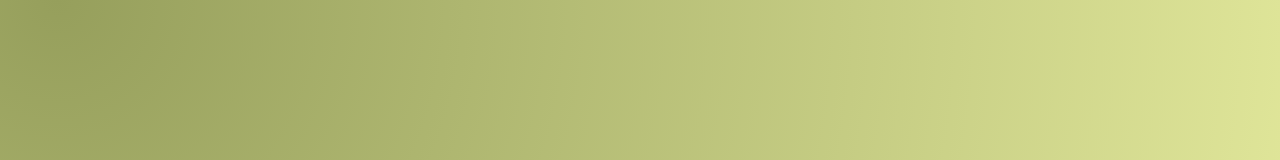
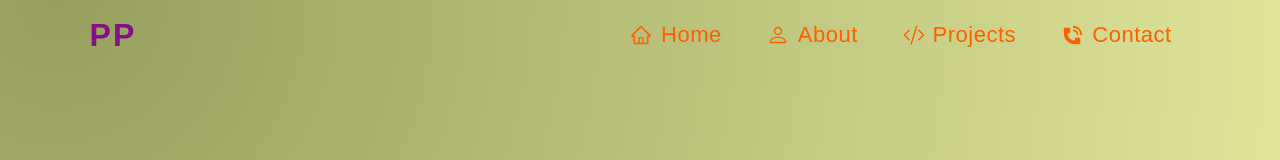
Before and after one commit to Prajp11/portfolio-pp, a React (Create React App) app: page / in a window 1280 px wide. Shown: the top 160 px of the page. Built offline with nearby package versions, Linux system fonts and the light colour scheme.

Commit message:
Updated Navbar Component into Homepage

```diff
--- a/src/App.js
+++ b/src/App.js
@@ -1,21 +1,23 @@
 import React from "react";
-import { BrowserRouter as Router, Routes, Route } from "react-router-dom";
-import HomePage from "./Components/Homepage";
+import { BrowserRouter as Router, Route, Routes } from "react-router-dom";
+import Nav from "./Components/Navbar";
+import Homepage from "./Components/Homepage";
 import About from "./Components/About";
-import Contact from "./Components/Contact"; // Import the Contact component
+import Contact from "./Components/Contact";
+import Projects from "./Components/Projects";
 
-function App() {
+const App = () => {
   return (
     <Router>
-      <div className="App">
-        <Routes>
-          <Route path="/" element={<HomePage />} />
-          <Route path="/about" element={<About />} />
-          <Route path="/contact" element={<Contact />} /> {/* Add Contact route */}
-        </Routes>
-      </div>
+      <Nav />
+      <Routes>
+        <Route path="/" element={<Homepage />} />
+        <Route path="/About" element={<About />} />
+        <Route path="/Contact" element={<Contact />} />
+        <Route path="/Projects" element={<Projects />} />
+      </Routes>
     </Router>
   );
-}
+};
 
 export default App;
--- /dev/null
+++ b/src/Components/Navbar.jsx
@@ -0,0 +1,81 @@
+import React, { useState } from "react";
+import { Link } from "react-router-dom";
+import { AiOutlineHome } from "react-icons/ai";
+import { BsPerson, BsCodeSlash } from "react-icons/bs";
+import { CgPhone } from "react-icons/cg";
+
+const Nav = () => {
+  const [navbarblur, setnavbarblur] = useState(false);
+
+  function scrollHandler() {
+    if (window.scrollY >= 20) {
+      setnavbarblur(true);
+    } else {
+      setnavbarblur(false);
+    }
+  }
+
+  var showMenu = () => {
+    var bar = document.getElementsByClassName("bar");
+    var ham = document.getElementsByClassName("NavbarLinks");
+    bar[0].classList.toggle("barOne");
+    bar[1].classList.toggle("barTwo");
+    bar[2].classList.toggle("barThree");
+
+    ham[0].classList.toggle("showNavbar");
+  };
+
+  var hideMenu = () => {
+    var bar = document.getElementsByClassName("bar");
+    var ham = document.getElementsByClassName("NavbarLinks");
+    bar[0].classList.remove("barOne");
+    bar[1].classList.remove("barTwo");
+    bar[2].classList.remove("barThree");
+    ham[0].classList.remove("showNavbar");
+  };
+
+  window.addEventListener("scroll", scrollHandler);
+
+  return (
+    <nav className={navbarblur ? "Navbar blur" : "Navbar"}>
+      <h1
+        title="Reload"
+        onClick={() => window.location.reload(true)}
+        className="Logo"
+      >
+        PP
+      </h1>
+
+      <div className="Hamburger" onClick={showMenu}>
+        <span className="bar"></span>
+        <span className="bar"></span>
+        <span className="bar"></span>
+      </div>
+
+      <ul className="NavbarLinks">
+        <li onClick={hideMenu}>
+          <Link to="/">
+            <AiOutlineHome /> Home
+          </Link>
+        </li>
+        <li onClick={hideMenu}>
+          <Link to="/About">
+            <BsPerson /> About
+          </Link>
+        </li>
+        <li onClick={hideMenu}>
+          <Link to="/Projects">
+            <BsCodeSlash /> Projects
+          </Link>
+        </li>
+        <li onClick={hideMenu}>
+          <Link to="/Contact">
+            <CgPhone /> Contact
+          </Link>
+        </li>
+      </ul>
+    </nav>
+  );
+};
+
+export default Nav;
--- /dev/null
+++ b/src/Components/Projects.jsx
@@ -0,0 +1,9 @@
+import React from 'react'
+
+const Projects = () => {
+  return (
+    <div>Projects</div>
+  )
+}
+
+export default Projects
--- a/src/index.css
+++ b/src/index.css
@@ -349,3 +349,153 @@ footer h4 {
     height: 110px;
   }
 }
+
+/* Scrollbar */
+::-webkit-scrollbar {
+  width: 10px;
+  scroll-behavior: smooth;
+}
+::-webkit-scrollbar-track {
+  background: #274656;
+  border-radius: 100px;
+}
+::-webkit-scrollbar-thumb {
+  background: #01111a;
+  border-radius: 100px;
+}
+
+/* NAVBAR */
+
+.Navbar {
+  display: flex;
+  justify-content: space-between;
+  align-items: center;
+  position: fixed;
+  width: 100%;
+  z-index: 2;
+  height: 70px;
+  top: 0;
+  transition: all 0.7s;
+}
+
+.blur {
+  background-color: #01111a8d;
+  backdrop-filter: blur(15px);
+  -webkit-backdrop-filter: blur(20px);
+}
+
+.Logo {
+  font-size: 32px;
+  letter-spacing: 2px;
+  padding-left: 7%;
+  color: var(--color);
+  display: flex;
+  align-items: center;
+  text-align: center;
+  cursor: pointer;
+}
+
+.NavbarLinks {
+  display: flex;
+  justify-content: space-between;
+  align-items: center;
+  padding-right: 7%;
+  font-weight: 500;
+  font-size: 22px;
+}
+
+.NavbarLinks li {
+  padding: 2px 20px;
+  list-style-type: none;
+}
+
+.NavbarLinks a {
+  color: #FF5F00;
+  display: flex;
+  align-items: center;
+  justify-content: space-between;
+  position: relative;
+  width: 95%;
+  padding: 2px 7px;
+  letter-spacing: 0.5px;
+  text-decoration: none;
+}
+
+.NavbarLinks a:hover {
+  color: #ffffff;
+}
+.NavbarLinks a::after {
+  background-color: #ffffff;
+  content: "";
+  position: absolute;
+  height: 3px;
+  left: 5px;
+  bottom: 0;
+  width: 0px;
+  border-radius: 2px;
+  transition: 0.3s;
+}
+.NavbarLinks a:hover:after {
+  width: 95%;
+}
+.Hamburger {
+  display: none;
+}
+
+@media (max-width: 800px) {
+  .Navbar {
+    width: 100%;
+  }
+
+  .NavbarLinks {
+    font-size: 26px;
+    display: flex;
+    flex-direction: column;
+    justify-content: flex-start;
+    position: fixed;
+    inset: 0 0 0 50%;
+    gap: 50px;
+    background-color: #0c2f69;
+    height: 100vh;
+    padding-top: max(20%, 120px);
+    transform: translateX(100%);
+    transition: 0.5s;
+  }
+
+  .showNavbar {
+    transform: translateX(0);
+  }
+
+  .Hamburger {
+    display: block;
+    z-index: 2;
+    padding: 5px;
+    padding-right: 7%;
+    cursor: pointer;
+  }
+
+  .bar {
+    display: block;
+    background-color: #e7e7e7;
+    border-radius: 50px;
+    height: 2.5px;
+    width: 30px;
+    margin: 6px;
+    transition: 0.5s;
+  }
+  .barOne {
+    rotate: -225deg;
+    position: relative;
+    top: 4px;
+    transition: 0.5s;
+  }
+  .barTwo {
+    display: none;
+  }
+  .barThree {
+    position: relative;
+    bottom: 4px;
+    rotate: 225deg;
+    transition: 0.5s;
+  }
+}
```
